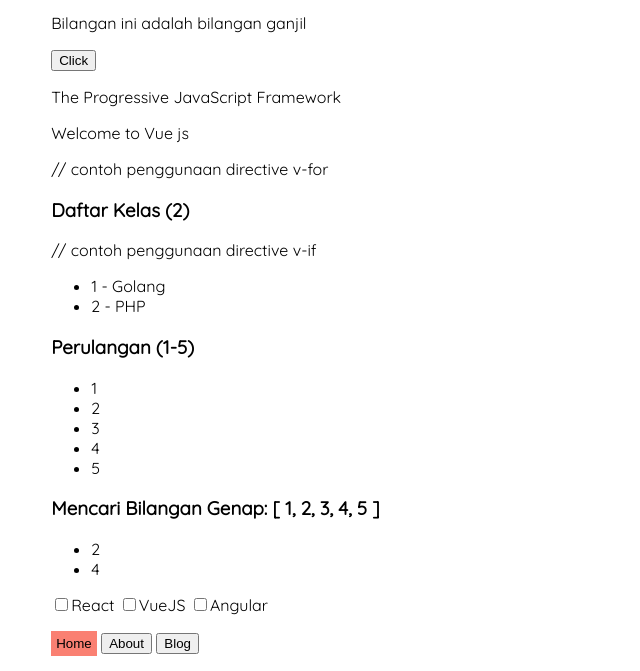
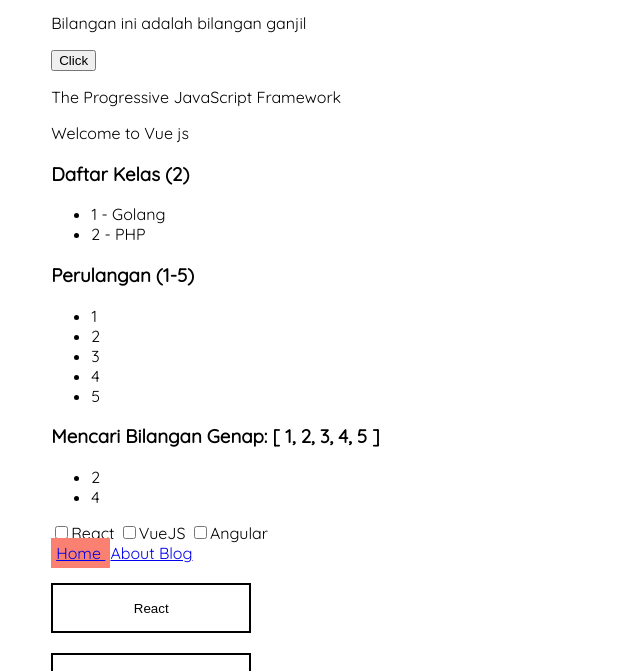
Before and after one commit to RoyhanRPL2/Belajar-Vue-Js, a plain HTML site: page index.html in a window 1280 px wide. Shown: the part 281-952 px from the top of the page, without its empty margins (0-640 px from the left). Drawn offline with nearby package versions, Linux system fonts and the light colour scheme.

Commit message:
Belajar object event dan implemmentasi di HTML

```diff
--- a/index.html
+++ b/index.html
@@ -48,14 +48,14 @@
         <p>The Progressive JavaScript Framework</p>
         <p>Welcome to Vue js</p>
 
-        // contoh penggunaan directive v-for
+        <!--  contoh penggunaan directive v-for -->
         <h3>Daftar Kelas ({{ kelas.length }})</h3>
         <template v-if="kelas.length >= 1">
-          // contoh penggunaan directive v-if
+          <!-- contoh penggunaan directive v-if -->
           <ul>
             <li v-for="(item, index) in kelas">{{ index+1 }} - {{ item }}</li>
           </ul>
-          // contoh penggunaan directive v-else
+          <!-- contoh penggunaan directive v-else -->
           <li v-else>Kelas Belum Tersedia</li>
         </template>
 
@@ -86,27 +86,19 @@
           >
         </div>
 
-        <p>
-          <button
-            v-bind:class="{active:menu === 'home'}"
-            v-on:click="menu = 'home'"
-          >
+        <!-- contoh penggunaan object event  -->
+          <a v-bind:class="{active:menu === 'home'}" href="#"  v-on:click="gantimenu('home', $event)">
             Home
-          </button>
-          <button
-            v-bind:class="{active:menu === 'about'}"
-            v-on:click="menu = 'about'"
+          </a>
+          <a
+            v-bind:class="{active:menu === 'about'}"href="#"
+            v-on:click="gantimenu('about', $event)"
           >
             About
-          </button>
-          <button
-            v-bind:class="{active:menu === 'blog'}"
-            v-on:click="menu = 'blog'"
-          >
+          </a>
+          <a v-bind:class="{active:menu === 'blog'}" href="#" v-on:click="gantimenu('blog', $event)">
             Blog
-          </button>
-        </p>
-
+          </a>
         <div>
           <button class="button" v-on:click="gambar = 'image/react.png'">
             React
@@ -152,6 +144,11 @@
               return angka % 2 == 0;
             });
           },
+          gantimenu: function(data, event) {
+            event.preventDefault();
+            console.log(event);
+            this.menu = data
+          }
         },
         computed: {
           totalBayar: function () {
```
